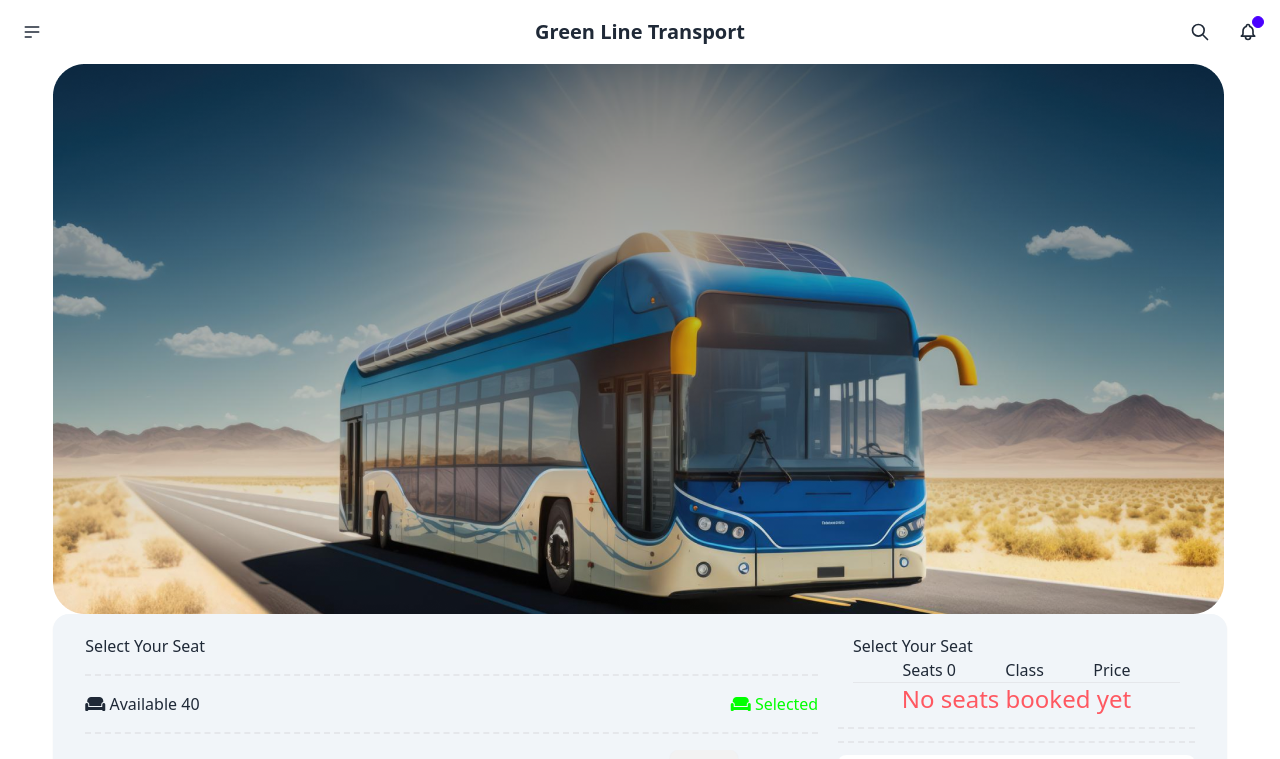
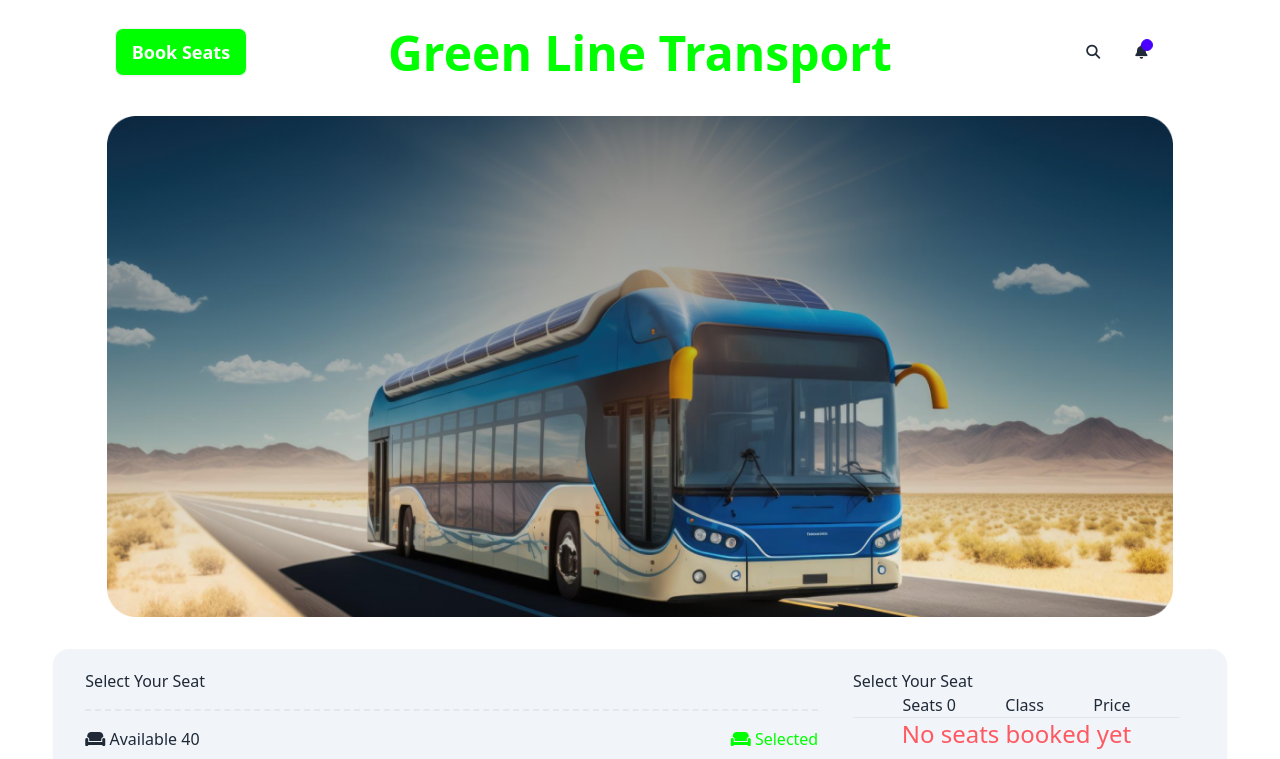
Before and after one commit to jobayerAmahin/Smart_Ticket_Purchase, a plain HTML site: page index.html in a window 1280 px wide. Shown: the top 759 px of the page. Drawn offline with nearby package versions, Linux system fonts and the light colour scheme.

Commit message:
Adjusting banner and navbar in this project

```diff
--- a/index.html
+++ b/index.html
@@ -24,78 +24,34 @@
     <title>Document</title>
 </head>
 <body>
-    <header>
-        <nav>
+    <header class="w-10/12 mx-auto">
+        <nav class="flex justify-between mt-5">
             <div class="navbar bg-base-100">
                 <div class="navbar-start">
-                  <div class="dropdown">
-                    <div tabindex="0" role="button" class="btn btn-ghost btn-circle">
-                      <svg
-                        xmlns="http://www.w3.org/2000/svg"
-                        class="h-5 w-5"
-                        fill="none"
-                        viewBox="0 0 24 24"
-                        stroke="currentColor">
-                        <path
-                          stroke-linecap="round"
-                          stroke-linejoin="round"
-                          stroke-width="2"
-                          d="M4 6h16M4 12h16M4 18h7" />
-                      </svg>
-                    </div>
-                    <ul
-                      tabindex="0"
-                      class="menu menu-sm dropdown-content bg-base-100 rounded-box z-[1] mt-3 w-52 p-2 shadow">
-                      <li><a>Homepage</a></li>
-                      <li><a>Portfolio</a></li>
-                      <li><a>About</a></li>
-                    </ul>
-                  </div>
+                    <button class="btn bg-primary text-lg text-white"><a href="#seatSec">Book Seats</a></button>
                 </div>
                 <div class="navbar-center">
-                  <a class="btn btn-ghost text-xl">Green Line Transport</a>
+                  <a class="btn btn-ghost text-5xl text-primary font-bold">Green Line Transport</a>
                 </div>
                 <div class="navbar-end">
                   <button class="btn btn-ghost btn-circle">
-                    <svg
-                      xmlns="http://www.w3.org/2000/svg"
-                      class="h-5 w-5"
-                      fill="none"
-                      viewBox="0 0 24 24"
-                      stroke="currentColor">
-                      <path
-                        stroke-linecap="round"
-                        stroke-linejoin="round"
-                        stroke-width="2"
-                        d="M21 21l-6-6m2-5a7 7 0 11-14 0 7 7 0 0114 0z" />
-                    </svg>
+                    <i class="fa-solid fa-magnifying-glass"></i>
                   </button>
                   <button class="btn btn-ghost btn-circle">
                     <div class="indicator">
-                      <svg
-                        xmlns="http://www.w3.org/2000/svg"
-                        class="h-5 w-5"
-                        fill="none"
-                        viewBox="0 0 24 24"
-                        stroke="currentColor">
-                        <path
-                          stroke-linecap="round"
-                          stroke-linejoin="round"
-                          stroke-width="2"
-                          d="M15 17h5l-1.405-1.405A2.032 2.032 0 0118 14.158V11a6.002 6.002 0 00-4-5.659V5a2 2 0 10-4 0v.341C7.67 6.165 6 8.388 6 11v3.159c0 .538-.214 1.055-.595 1.436L4 17h5m6 0v1a3 3 0 11-6 0v-1m6 0H9" />
-                      </svg>
+                        <i class="fa-solid fa-bell"></i>
                       <span class="badge badge-xs badge-primary indicator-item"></span>
                     </div>
                   </button>
                 </div>
               </div>
         </nav>
-        <div class="w-11/12 mx-auto">
+        <div class="flex justify-center items-center my-8">
             <img src="./images/banner.png" alt="">
         </div>
     </header>
     <main>
-        <div class="seatBooking bg-slate-100 px-8 py-5 w-11/12 mx-auto rounded-2xl shadow-sm grid grid-cols-3 gap-5">
+        <div id="seatSec" class="seatBooking bg-slate-100 px-8 py-5 w-11/12 mx-auto rounded-2xl shadow-sm grid grid-cols-3 gap-5">
             <div class="col-span-2">
                 <h1>Select Your Seat</h1>
                 <div class="border-b-2 border-dashed my-4"></div>
```
